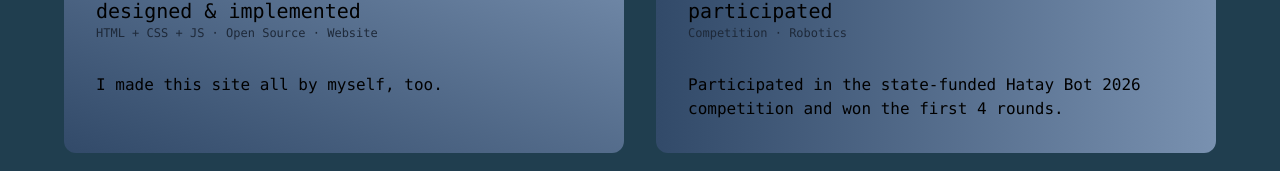
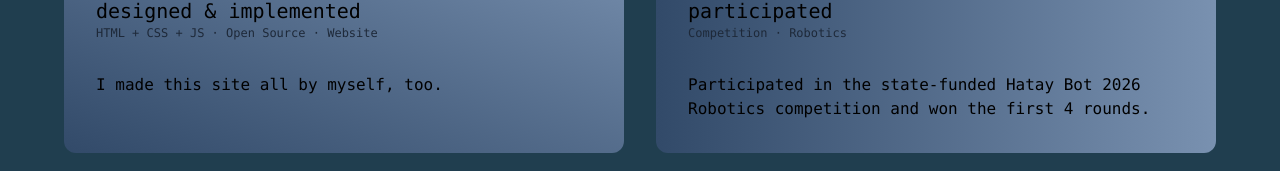
Before and after one commit to Mher-DeLight/Lander-Site, a website: page index.html in a window 1280 px wide. Shown: the part 1699-1870 px from the top of the page. Drawn offline with Linux system fonts and the light colour scheme.

Commit message:
added word "Robotics"

```diff
--- a/index.html
+++ b/index.html
@@ -165,7 +165,7 @@
                     <p class="font-mono text-xs text-gray-800">Competition · Robotics</p>
 
                     <p class="mt-8 font-mono">
-                        Participated in the state-funded Hatay Bot 2026 competition and won the first 4 rounds.
+                        Participated in the state-funded Hatay Bot 2026 Robotics competition and won the first 4 rounds.
                     </p>
                 </div>
             </div>
```
